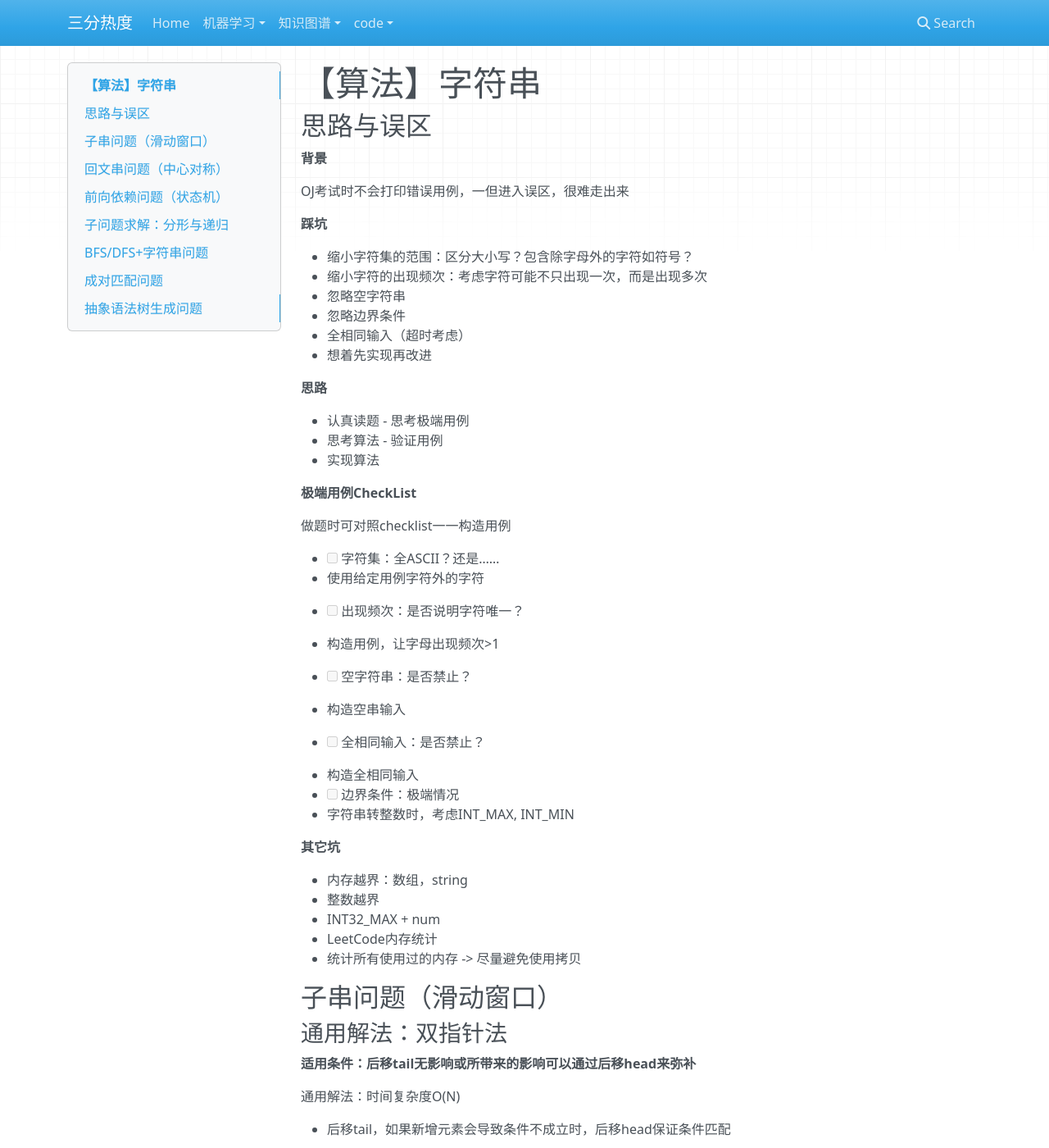
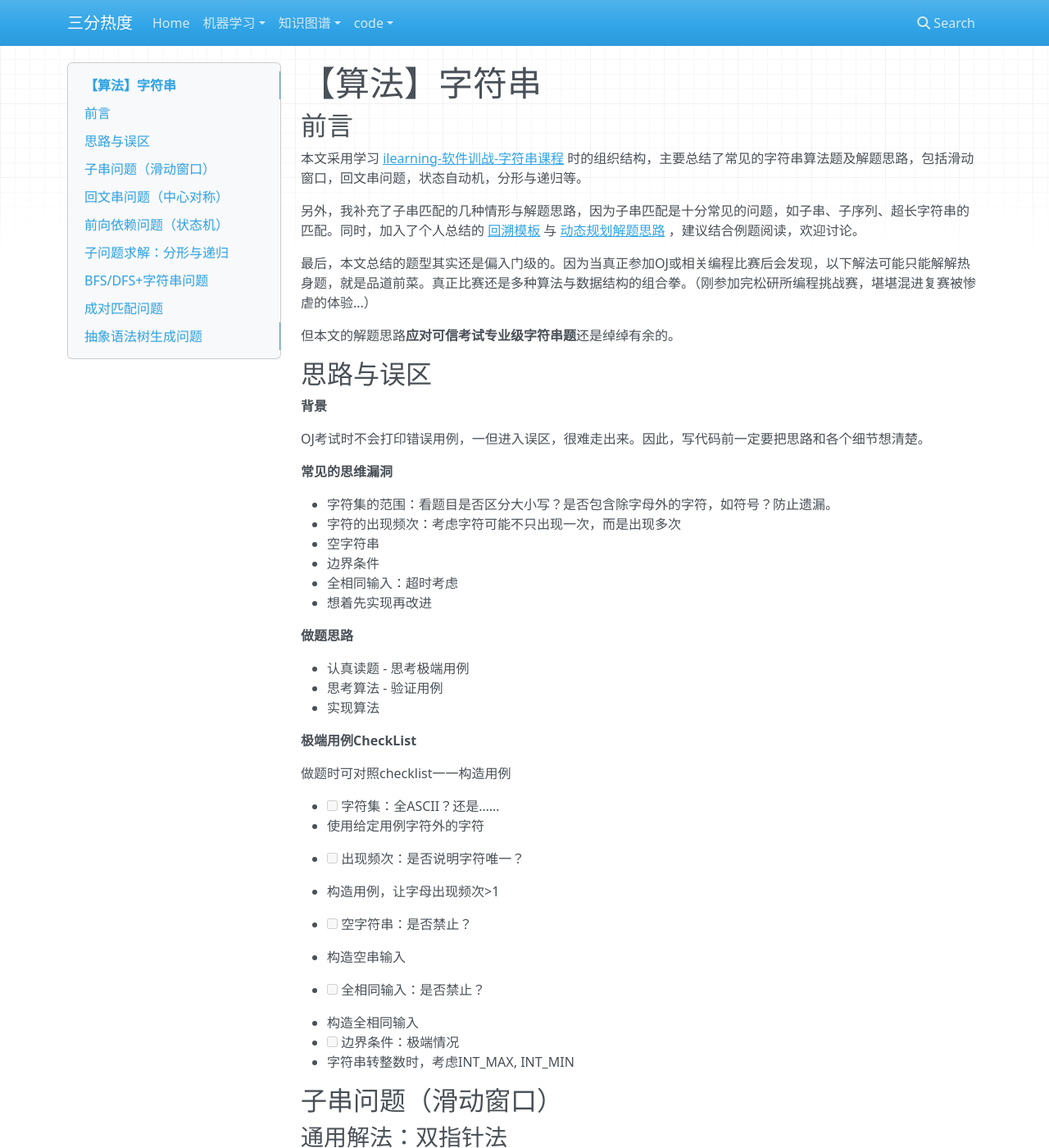
Before and after one commit to l-i-p-f/mkdocs-blog, an MkDocs documentation site: the page built from docs/code/【算法】字符串.md, in a window 1280 px wide and 1400 px high. Shown: the whole window at 82% size. Built offline with MkDocs 1.6.1, drawn with Linux system fonts in a browser that asks for light colours; nearby versions of some CDN libraries; some of the changed text lies outside the part shown.

Commit message:
Add files via upload

````diff
--- a/docs/code/【算法】字符串.md
+++ b/docs/code/【算法】字符串.md
@@ -1,21 +1,31 @@
 # 【算法】字符串
+
+## 前言
+
+本文采用学习 [ilearning-软件训战-字符串课程](http://ilearning.huawei.com/edx/next/micro/course-v1:HuaweiX+CNE202108111028050-277+microcourse?blockID=2e89aff8c0a14a3eaf9b4b436dadb873) 时的组织结构，主要总结了常见的字符串算法题及解题思路，包括滑动窗口，回文串问题，状态自动机，分形与递归等。
+
+另外，我补充了子串匹配的几种情形与解题思路，因为子串匹配是十分常见的问题，如子串、子序列、超长字符串的匹配。同时，加入了个人总结的 [回溯模板](# 子问题求解：分形与递归) 与 [动态规划解题思路](# 2. 子序列：子串按相对位置顺序包含在长串中) ，建议结合例题阅读，欢迎讨论。
+
+最后，本文总结的题型其实还是偏入门级的。因为当真正参加OJ或相关编程比赛后会发现，以下解法可能只能解解热身题，就是品道前菜。真正比赛还是多种算法与数据结构的组合拳。（刚参加完松研所编程挑战赛，堪堪混进复赛被惨虐的体验...）
+
+但本文的解题思路**应对可信考试专业级字符串题**还是绰绰有余的。
 
 ## 思路与误区
 
 **背景**
 
-OJ考试时不会打印错误用例，一但进入误区，很难走出来
+OJ考试时不会打印错误用例，一但进入误区，很难走出来。因此，写代码前一定要把思路和各个细节想清楚。
 
-**踩坑**
+**常见的思维漏洞**
 
-- 缩小字符集的范围：区分大小写？包含除字母外的字符如符号？
-- 缩小字符的出现频次：考虑字符可能不只出现一次，而是出现多次
-- 忽略空字符串
-- 忽略边界条件
-- 全相同输入（超时考虑）
+- 字符集的范围：看题目是否区分大小写？是否包含除字母外的字符，如符号？防止遗漏。
+- 字符的出现频次：考虑字符可能不只出现一次，而是出现多次
+- 空字符串
+- 边界条件
+- 全相同输入：超时考虑
 - 想着先实现再改进
 
-**思路**
+**做题思路**
 
 - 认真读题 - 思考极端用例
 - 思考算法 - 验证用例
@@ -39,14 +49,6 @@ OJ考试时不会打印错误用例，一但进入误区，很难走出来
 - [ ] 边界条件：极端情况
   - 字符串转整数时，考虑INT_MAX, INT_MIN
 
-**其它坑**
-
-- 内存越界：数组，string
-- 整数越界
-  - INT32_MAX + num
-- LeetCode内存统计
-  - 统计所有使用过的内存 -> 尽量避免使用拷贝
-
 
 
 ## 子串问题（滑动窗口）
@@ -57,14 +59,17 @@ OJ考试时不会打印错误用例，一但进入误区，很难走出来
 
 通用解法：时间复杂度O(N)
 
-- 后移tail，如果新增元素会导致条件不成立时，后移head保证条件匹配
+- 设置head和tail两个指针模拟滑动窗口，每次只移动一个指针
+- 先后移tail，如果新增元素会导致条件不成立时，则后移head保证条件匹配
 
 LeetCode-3：无重复字符的最长子串
 
+```json
+输入: "abcabcbb"
+输出: 3
+```
+
 ```python
-# 输入: "abcabcbb"
-# 输出: 3
-
 class Solution:
     def lengthOfLongestSubstring(self, s: str) -> int:
         """ 双指针解法 """
@@ -155,9 +160,9 @@ LeetCode-459：[重复的子字符串](https://leetcode-cn.com/problems/repeated
 解释: 可由子字符串 "abc" 重复四次构成。 (或者子字符串 "abcabc" 重复两次构成。)
 ```
 
-**KMP算法**
+**KMP算法**（[详解](https://zhuanlan.zhihu.com/p/83334559)）
 
-**快速**找出模式串在长串中的位置，时间复杂度O(m+n)
+- **快速**找出模式串在长串中的位置，时间复杂度O(m+n)
 
 ```python
 class KMP:
@@ -195,7 +200,7 @@ pos = kmp.search(s, p)
 
 
 
-#### 2. 子序列：子串按**相对位置顺序**包含在长串中
+#### 2. 子序列：子串按相对位置顺序包含在长串中
 
 **子序列** 是指由原字符串部分字母组成，且保持相对位置顺序不变的新字符串。
 
@@ -347,6 +352,64 @@ hash_map = {'A':1, 'B':1, 'C':1}
 暴力匹配字符串总是十分耗时的，特别是字符串特别长的时候。而通过哈希函数**把字符串匹配问题转换成数值之间的比较**，可极大提高字符串匹配效率：$O(n)\rightarrow O(1)$。
 
 **哈希函数**
+
+版本库管理
+
+> 题目描述
+>
+> git 是一个很常用的版本库管理器，我们这里只用实现它的一个最基本的功能：判断某个版本是否和某个历史版本相同。
+>
+> 有*n* 个仅包含小写英文字母的文件，为了方便，保证这*n* 个文件的长度均不超过100。有*Q* 次修改，每次修改会指定一个文件并修改它的内容。你需要在每次修改后找出时间最早的、和当前修改后版本完全相同的版本号（初始版本为0，每修改一次后版本号加1），如果找不到则输出*−*1。
+>
+> 例如，*n* = 2，两个文件的内容分别为”Hello”, ”World”，第一次修改把第一个文件改成”Hi”，是一个全新的版本；第二次修改把第二个文件改成”Word”，也是一个全新的版本；第三次修改把第一个文件改成”Hello”，仍然是一个全新的版本；第四次修改把第二个文件改成”World”，则这三个文件的内容和最开始的时候完全一样，因此相同的版本号为0。
+>
+> 输入格式
+>
+> 第一行两个正整数*n,Q*。
+>
+> 第二行*n* 个小写字符串（长度均*≤* 100），以空格隔开。
+>
+> 接下来*Q* 行表示*Q* 次修改，每次修改形如*p S*，其中*p* 表示要修改第几个文件，*S* 表示修改之后
+>
+> 的内容，保证*|**S**|* *≤* 100。
+>
+> 输出格式
+>
+> 共*Q* 行，每行一个整数表示最早的完全相同的版本号，如果不存在则输出*−*1。
+>
+> 样例输入**1**
+>
+> 2 4
+>
+> Hello World
+>
+> 1 Hi
+>
+> 2 Word
+>
+> 1 Hello
+>
+> 2 World
+>
+> 样例输出**2**
+>
+> -1
+>
+> -1
+>
+> -1
+>
+> 0
+>
+> 数据范围
+>
+> 对于所有数据，保证字符串仅包含小写字母且1 *≤* *n,Q* *≤* 100000。
+>
+> subtask1(30pts) : *n,Q* *≤* 50
+>
+> subtask2(30pts) : *n,Q* *≤* 1000
+>
+> subtask3(40pts) : *n,Q* *≤* 100000
 
 ```python
 # If you need to import additional packages or classes, please import here.
@@ -753,7 +816,7 @@ LeetCode-93：[复原IP地址](https://leetcode-cn.com/problems/restore-ip-addre
 
 ![](images/backtrack.jpg)
 
-个人总结的回溯模板，一般按模板步骤思考即能得到解题答案
+个人总结的**回溯模板**，一般按模板步骤思考即能得到解题答案
 
 ```python
 ans = []	# 记录合法的路径，即答案
````
Also changed, not shown: other parts of docs/code/【算法】字符串.md (+1 -5 lines).
